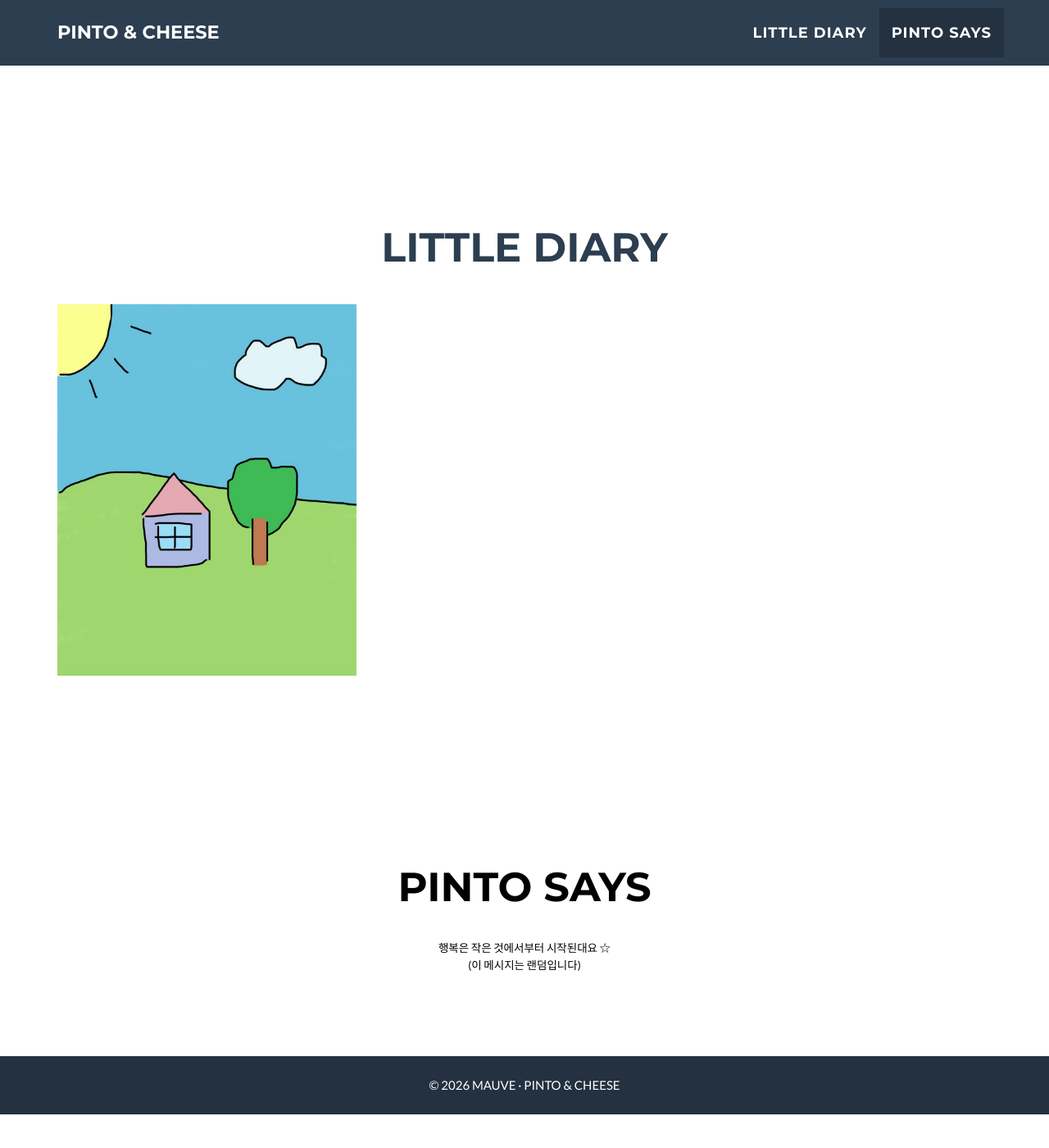
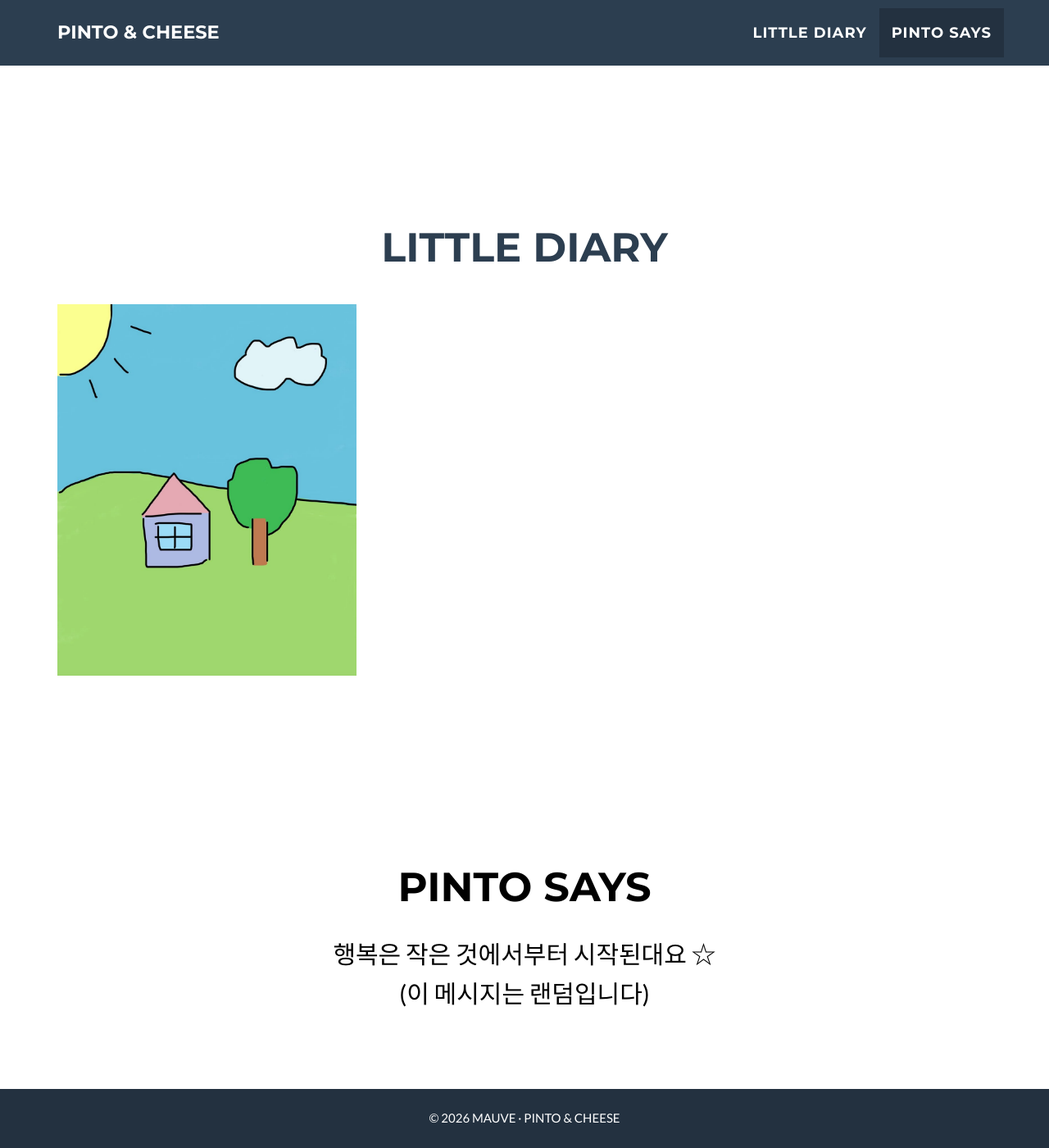
Before and after one commit to pintocheese/pintocheese.github.io, a Jekyll site: the page built from _posts/2014-07-18-project-1.markdown, in a window 1280 px wide and 1400 px high, scrolled down 1450 px. Shown: the whole window at 82% size. Built offline with Jekyll 4.4.1, drawn with Linux system fonts in a browser that asks for light colours; before the commit the page ends 2809 px from its top, so only the background shows below that.

Commit message:
Update custom.css

```diff
--- a/assets/css/custom.css
+++ b/assets/css/custom.css
@@ -64,7 +64,7 @@ section.success,
 
   /* about 안의 랜덤 메시지 */
   #about-message {
-    font-size: 0.9em;
+    font-size: 2em;
     text-align: center;
   }
 
```
